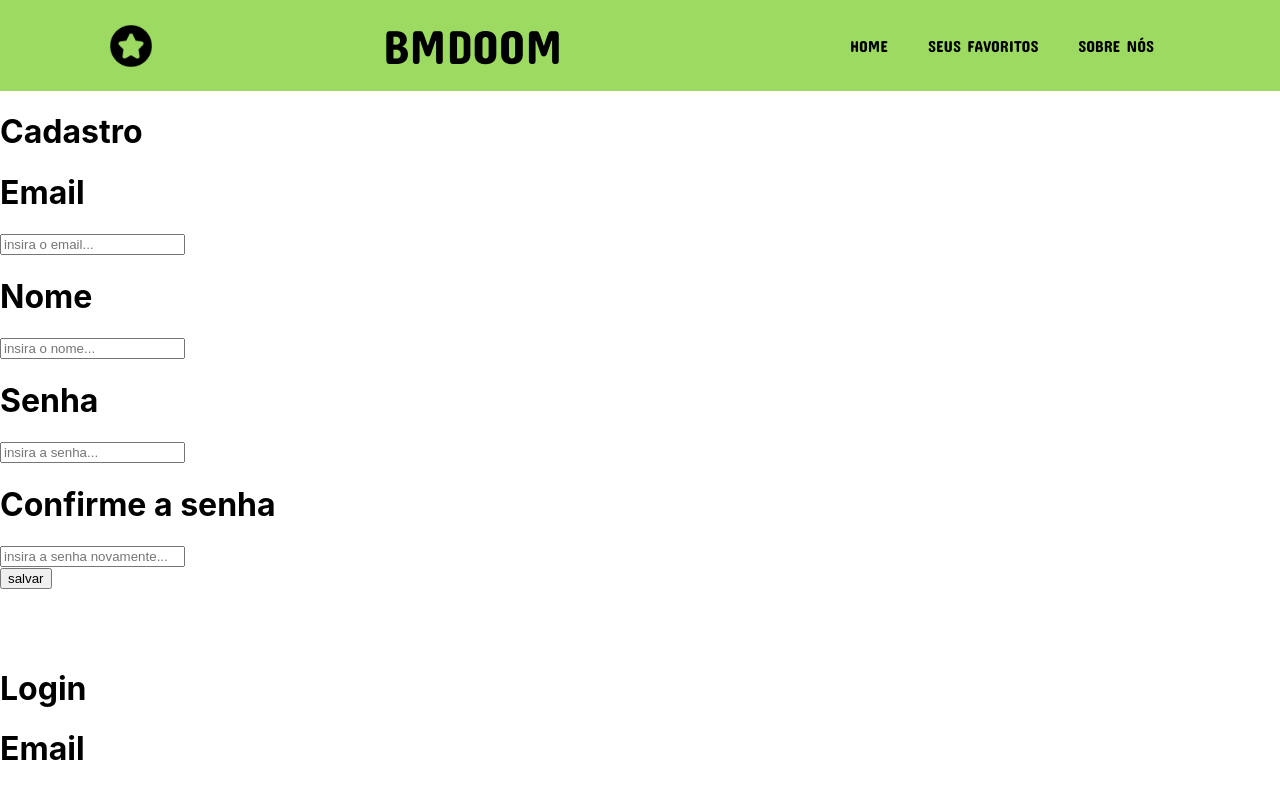
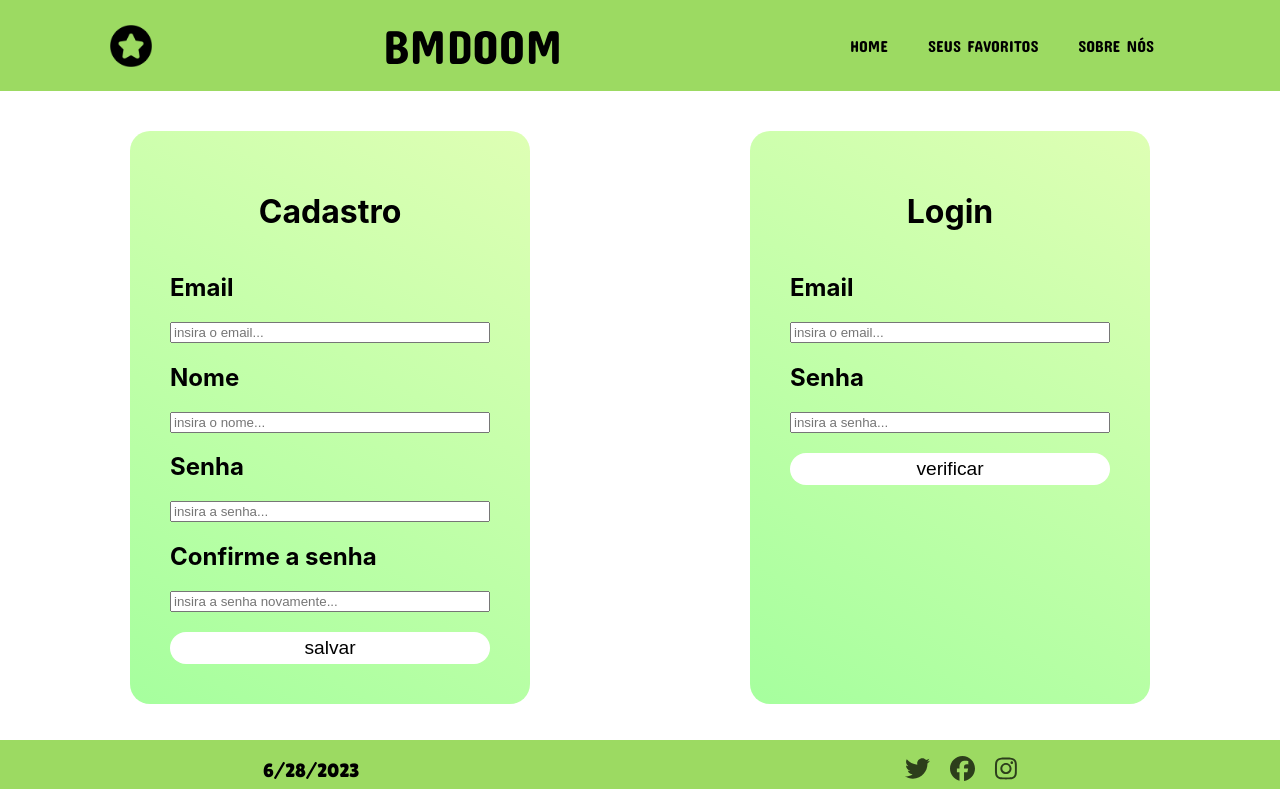
Before and after one commit to geugenio/bmdoom, a React (Create React App) app: page / in a window 1280 px wide. Shown: the top 789 px of the page. Built offline with nearby package versions, Linux system fonts and the light colour scheme.

Commit message:
Ajustes no css

```diff
--- a/src/App.css
+++ b/src/App.css
@@ -37,3 +37,9 @@
     transform: rotate(360deg);
   }
 }
+
+.container {
+  display: flex;
+  justify-content: space-around;
+  margin: 20px;
+}
--- a/src/App.js
+++ b/src/App.js
@@ -21,8 +21,10 @@ function App() {
 
       <Cabecalho logo="estrela.png" titulo="BMDOOM" />
       {/* <Conteudo /> */}
-      <Cadastro />
-      <Login />
+      <div class="container">
+        <Cadastro />
+        <Login />
+      </div>
       <Rodape />
     </>
   );
--- a/src/componentes/Cadastro/Cadastro.module.css
+++ b/src/componentes/Cadastro/Cadastro.module.css
@@ -1,5 +1,28 @@
-.area {
-  display: block;
+.cadastro {
   justify-content: center;
-  margin-bottom: 5em;
+  margin-top: 20px;
+  border-radius: 20px;
+  background: linear-gradient(30deg, #a6ff9e, #deffb4);
+  padding: 2.5em;
+  width: 40vh;
 }
+.cadastro form {
+  display: flex;
+  flex-direction: column;
+}
+.cadastro h1 {
+  text-align: center;
+}
+
+input[type="button"] {
+  margin-top: 20px;
+  padding: 5px;
+  border: none;
+  border-radius: 20px;
+  background-color: hsl(0, 0%, 100%);
+  font-size: 1.2em;
+  cursor: pointer;
+}
+input[type="button"]:hover {
+  background-color: #66bb6a;
+}
--- a/src/componentes/Cadastro/index.js
+++ b/src/componentes/Cadastro/index.js
@@ -42,10 +42,10 @@ const Cadastro = () => {
 
   return (
     <>
-      <div className={styles.area}>
+      <div className={styles.cadastro}>
         <h1>Cadastro</h1>
         <form className={styles.formulario}>
-          <h1>Email</h1>
+          <h2>Email</h2>
           <input
             name="email"
             placeholder="insira o email..."
@@ -53,7 +53,7 @@ const Cadastro = () => {
               setEmailU(evento.target.value);
             }}
           ></input>
-          <h1>Nome</h1>
+          <h2>Nome</h2>
           <input
             name="nome"
             placeholder="insira o nome..."
@@ -61,7 +61,7 @@ const Cadastro = () => {
               setNomeU(evento.target.value);
             }}
           ></input>
-          <h1> Senha</h1>
+          <h2> Senha</h2>
           <input
             name="senha_usuario"
             type="password"
@@ -70,7 +70,7 @@ const Cadastro = () => {
               setSenhaU(evento.target.value);
             }}
           ></input>
-          <h1>Confirme a senha</h1>
+          <h2>Confirme a senha</h2>
           <input
             name="senha_usuario_confirmar"
             type="password"
@@ -79,7 +79,6 @@ const Cadastro = () => {
               setConfSenha(evento.target.value);
             }}
           ></input>
-          <br></br>
           <input
             type="button"
             value="salvar"
--- a/src/componentes/Login/Login.module.css
+++ b/src/componentes/Login/Login.module.css
@@ -1,4 +1,16 @@
-.area {
-  display: block;
+.login {
   justify-content: center;
+  margin-top: 20px;
+  border-radius: 20px;
+  background: linear-gradient(30deg, #a6ff9e, #deffb4);
+  padding: 2.5em;
+  width: 40vh;
 }
+
+.login form {
+  display: flex;
+  flex-direction: column;
+}
+.login h1 {
+  text-align: center;
+}
--- a/src/componentes/Login/index.js
+++ b/src/componentes/Login/index.js
@@ -35,10 +35,10 @@ const Login = () => {
 
   return (
     <>
-      <div className={styles.area}>
+      <div className={styles.login}>
         <h1>Login</h1>
-        <form className={styles.formulario}>
-          <h1>Email</h1>
+        <form>
+          <h2>Email</h2>
           <input
             name="email_usuario"
             placeholder="insira o email..."
@@ -46,7 +46,7 @@ const Login = () => {
               setEmailL(evento.target.value);
             }}
           ></input>
-          <h1> Senha</h1>
+          <h2> Senha</h2>
           <input
             name="senha_usuario"
             type="password"
@@ -55,7 +55,6 @@ const Login = () => {
               setSenhaL(evento.target.value);
             }}
           ></input>
-          <br></br>
           <input type="button" value="verificar" onClick={() => acharUser()} />
         </form>
       </div>
--- a/src/componentes/Rodape/Rodape.module.css
+++ b/src/componentes/Rodape/Rodape.module.css
@@ -2,7 +2,7 @@
 
 .rodape {
   bottom: 0px;
-  position: relative;
+  position: fixed;
   width: 100%;
   background-color: rgb(156, 218, 98);
   font-size: 1.2rem;
```
